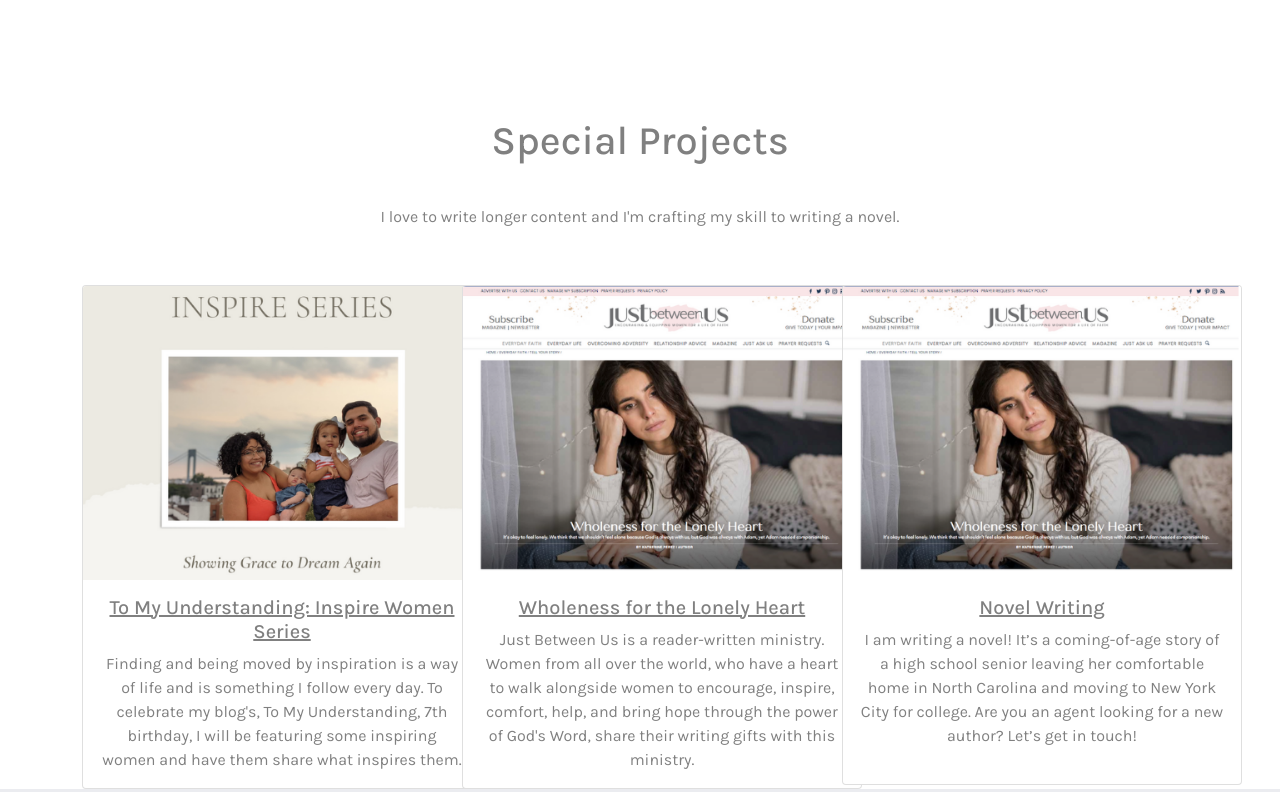
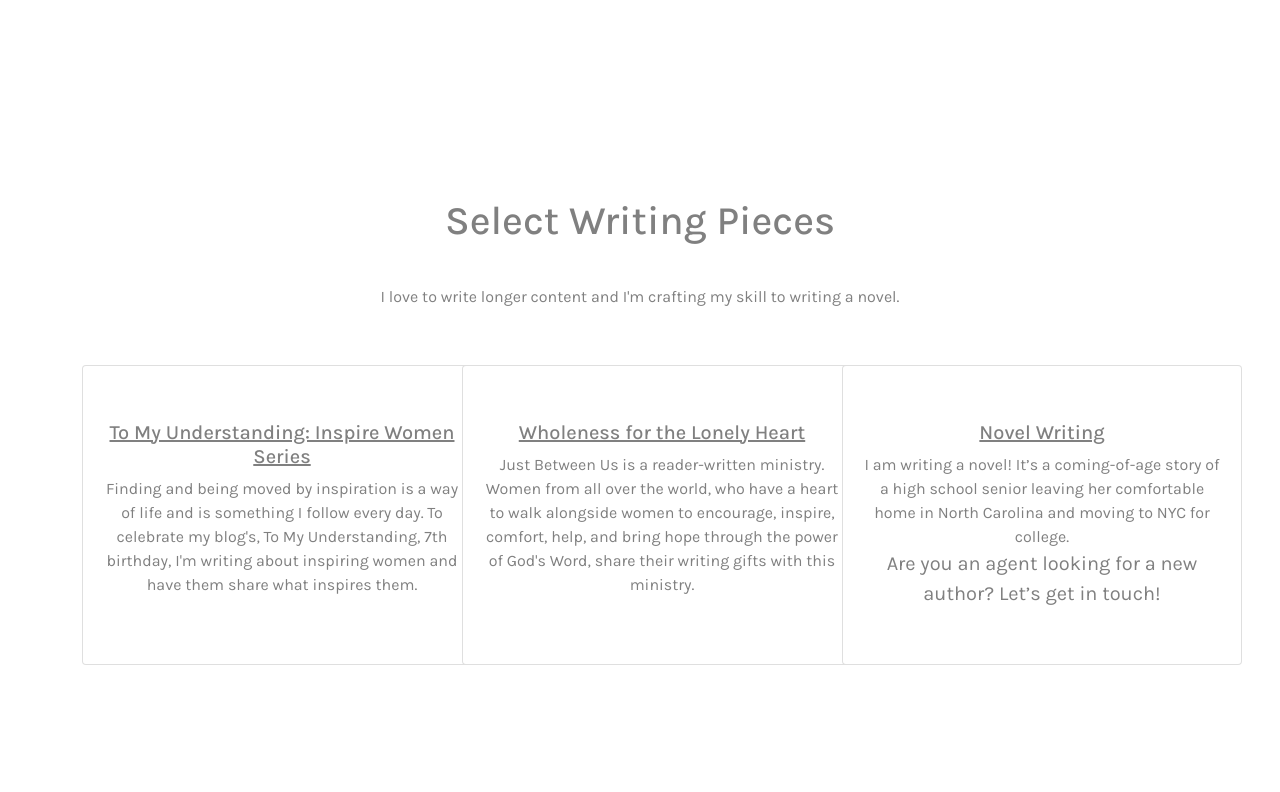
Before and after one commit to Kaitlyn-Lynette/Kathys-Portfolio, a React (Create React App) app: page /portfolio in a window 1280 px wide. Shown: the part 2288-3080 px from the top of the page. Built offline with nearby package versions, Linux system fonts and the light colour scheme.

Commit message:
Added a special writing section which includes mention of the novel

```diff
--- a/src/pages/PersonalWriting2.js
+++ b/src/pages/PersonalWriting2.js
@@ -7,11 +7,11 @@ import Card from "react-bootstrap/Card";
 
 const PersonalWriting2 = () => {
   return (
-    <div>
+    <div id="personal" style={{ paddingTop: "80px", paddingBottom: "180px" }}>
       <Container>
         <Row>
           <Col md={12} style={{ paddingBottom: "40px", textAlign: "center" }}>
-            <h1>Special Projects</h1>
+            <h1>Select Writing Pieces</h1>
           </Col>
         </Row>
         <Row>
@@ -24,9 +24,9 @@ const PersonalWriting2 = () => {
         </Row>
         <Row style={{ paddingTop: "40px" }}>
           <Col xs={12} md={4}>
-            <Card style={{ width: "25rem", textAlign: "center" }}>
-              <Card.Img variant="top" src="/images/pw_1_478x353.png" />
-              <Card.Body>
+            <Card style={{ width: "25rem", height: "300px"}}>
+              {/* <Card.Img variant="top" src="/images/pw_1_478x353.png" /> */}
+              <Card.Body style={{textAlign: "center", paddingTop: "55px"}}>
                 <Card.Title>
                   <a
                     style={{ color: "inherit" }}
@@ -38,8 +38,8 @@ const PersonalWriting2 = () => {
                 <Card.Text>
                   Finding and being moved by inspiration is a way of life and is
                   something I follow every day. To celebrate my blog's, To My
-                  Understanding, 7th birthday, I will be featuring some
-                  inspiring women and have them share what inspires them.
+                  Understanding, 7th birthday, I'm writing about inspiring women
+                  and have them share what inspires them.
                 </Card.Text>
               </Card.Body>
             </Card>
@@ -50,10 +50,11 @@ const PersonalWriting2 = () => {
                 width: "25rem",
                 textAlign: "center",
                 leftMargin: "20px",
+                height: "300px",
               }}
             >
-              <Card.Img variant="top" src="/images/pw_2_478x353.png" />
-              <Card.Body>
+              {/* <Card.Img variant="top" src="/images/pw_2_478x353.png" /> */}
+              <Card.Body style={{textAlign: "center", paddingTop: "55px"}}>
                 <Card.Title>
                   <a
                     style={{ color: "inherit" }}
@@ -62,7 +63,7 @@ const PersonalWriting2 = () => {
                     Wholeness for the Lonely Heart
                   </a>
                 </Card.Title>
-                <Card.Text>
+                <Card.Text >
                   Just Between Us is a reader-written ministry. Women from all
                   over the world, who have a heart to walk alongside women to
                   encourage, inspire, comfort, help, and bring hope through the
@@ -78,11 +79,11 @@ const PersonalWriting2 = () => {
                 width: "25rem",
                 textAlign: "center",
                 leftMargin: "20px",
-                height: "500px"
+                height: "300px"
               }}
             >
-              <Card.Img variant="top" src="/images/pw_2_478x353.png" />
-              <Card.Body>
+              {/* <Card.Img variant="top" src="/images/pw_2_478x353.png" /> */}
+              <Card.Body style={{textAlign: "center", paddingTop: "55px"}}>
                 <Card.Title>
                   <a
                     style={{ color: "inherit" }}
@@ -94,8 +95,9 @@ const PersonalWriting2 = () => {
                 <Card.Text>
                   I am writing a novel! It’s a coming-of-age story of a high
                   school senior leaving her comfortable home in North Carolina
-                  and moving to New York City for college.
-                  Are you an agent looking for a new author? Let’s get in touch!
+                  and moving to NYC for college.
+                  <p style={{fontSize: "20px"}}> Are you an agent looking for a
+                  new author? Let’s get in touch!</p>
                 </Card.Text>
               </Card.Body>
             </Card>
```
